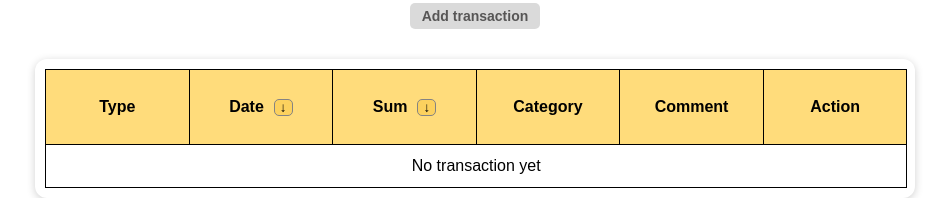
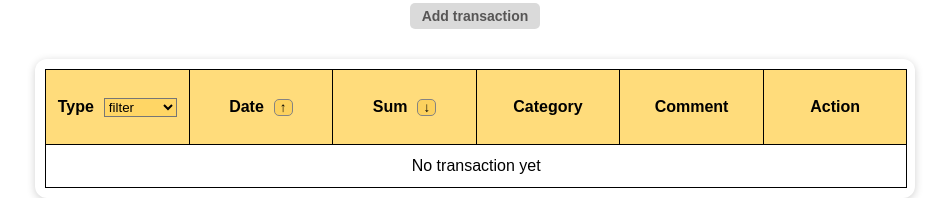
Before and after one commit to creusova/finance-tracker, a Vue app: page / in a window 1280 px wide. Shown: the part 315-513 px from the top of the page, without its empty margins (165-1114 px from the left). Built offline with nearby package versions, Linux system fonts and the light colour scheme.

Commit message:
feat: add type filter

```diff
--- a/src/components/transactionTable.vue
+++ b/src/components/transactionTable.vue
@@ -1,5 +1,5 @@
 <script setup>
-import { computed, ref } from 'vue'
+import { computed, ref, watch } from 'vue'
 import TransactionRow from './transactionRow.vue'
 
 const props = defineProps({
@@ -9,15 +9,30 @@ const props = defineProps({
   },
 })
 
-console.log(props.transactions)
 const emit=defineEmits(['delete-transaction'])
 
 function deleteTransaction(id){
   emit('delete-transaction',id)
 }
 
+const typeFilter = ref('')
+
+const visableTransaction = computed(()=>{
+  const allTransactions = [...props.transactions]
+
+  if(typeFilter.value === 'income'){
+    const filterTransaction = allTransactions.filter((t)=>t.type === 'income')
+    return filterTransaction
+  }
+  else if(typeFilter.value === 'expense'){
+    const filterTransaction = allTransactions.filter((t)=>t.type === 'expense')
+    return filterTransaction
+  }
+  return allTransactions
+})
+
 const sortedTransaction = computed(()=>{
-  const sorted = [...props.transactions]
+  const sorted = [...visableTransaction.value]
   if(sortSumMethod.value ==='asc'){
     sorted.sort((a, b) => a.sum - b.sum)
   }
@@ -33,33 +48,35 @@ const sortedTransaction = computed(()=>{
   return sorted
 })
 
-let sortSumMethod = ref('none')
-let sortDateMethod = ref('none')
+const sortSumMethod = ref('none')
+const sortDateMethod = ref('asc')
+
 
 function sortTransaction(type){
   if (type==='date'){
     if (sortDateMethod.value === 'none' || sortDateMethod.value === 'desc') {
       sortDateMethod.value = 'asc'
       sortSumMethod.value = 'none'
-      sortIconDate.value = '↓'
     } else {
       sortDateMethod.value = 'desc'
       sortSumMethod.value = 'none'
-      sortIconDate.value = '↑'
     }
   }
   else if(type==='sum'){
     if (sortSumMethod.value === 'none' || sortSumMethod.value === 'desc') {
       sortSumMethod.value = 'asc'
       sortDateMethod.value = 'none'
-      sortIconSum.value = '↓'
     } else {
       sortSumMethod.value = 'desc'
       sortDateMethod.value = 'none'
-      sortIconSum.value = '↑'
     }
   }
 }
+
+watch(typeFilter,()=>{
+  sortSumMethod.value = 'none'
+  sortDateMethod.value = 'asc'
+})
 
 const sortIconSum = computed(()=>{
   if(sortSumMethod.value === 'none' || sortSumMethod.value === 'desc')
@@ -71,6 +88,7 @@ const sortIconDate = computed(()=>{
     return '↓'
   else return '↑'
 })
+
 </script>
 
 <template>
@@ -78,7 +96,16 @@ const sortIconDate = computed(()=>{
     <table class="transaction-table">
     <thead>
       <tr>
-        <th class="table-header">Type</th>
+        <th class="table-header">
+          <div class="sorting-cell">
+            <p>Type</p>
+            <select v-model="typeFilter" class="selected">
+              <option value="" class="select-option">filter</option>
+              <option value="income" class="select-option">income</option>
+              <option value="expense" class="select-option">expense</option>
+            </select>
+          </div>
+        </th>
         <th class="table-header">
           <div class="sorting-cell">
             <p>Date</p>
@@ -91,7 +118,11 @@ const sortIconDate = computed(()=>{
             <button class="btn-sorting" @click="sortTransaction('sum')"> {{ sortIconSum }}</button>
           </div>
         </th>
-        <th class="table-header">Category</th>
+        <th class="table-header">
+          <div>
+            <p>Category</p>
+          </div>
+        </th>
         <th class="table-header">Comment</th>
         <th class="table-header">Action</th>
       </tr>
@@ -99,6 +130,11 @@ const sortIconDate = computed(()=>{
     <tbody v-if ="transactions.length === 0">
       <tr>
         <td colspan="6" class="no-transaction-row">No transaction yet</td>
+      </tr>
+    </tbody>
+    <tbody v-else-if ="sortedTransaction.length === 0">
+      <tr>
+        <td colspan="6" class="no-transaction-row">No filter transactions</td>
       </tr>
     </tbody>
     <tbody v-else>
@@ -135,6 +171,12 @@ const sortIconDate = computed(()=>{
   padding: 12px 10px;
   text-align: center;
 }
+.selected{
+  background: #ffd562d5;
+}
+.select-option{
+  background: #f9efd4d5;
+}
 .sorting-cell{
   display: flex;
   justify-content: center;
```
